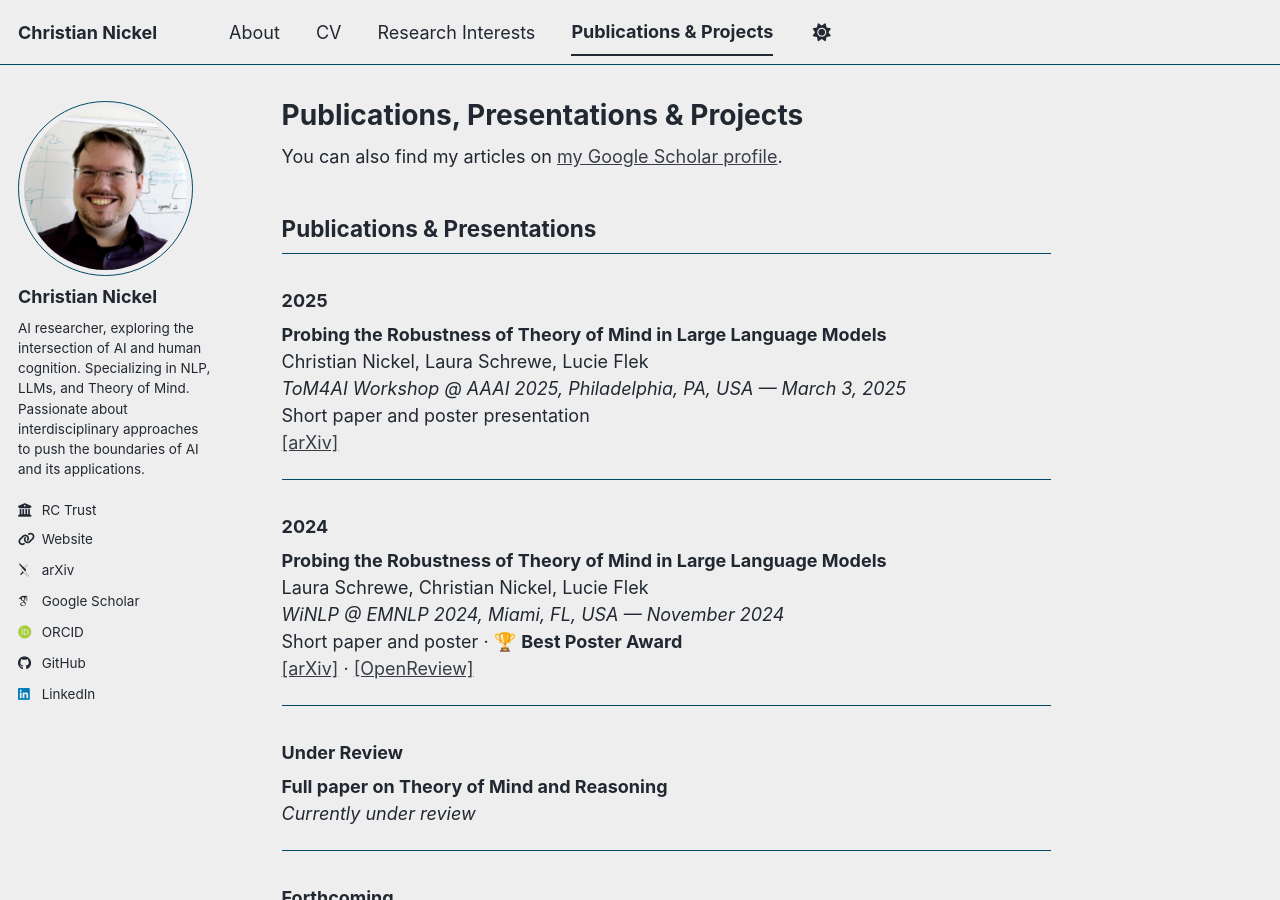
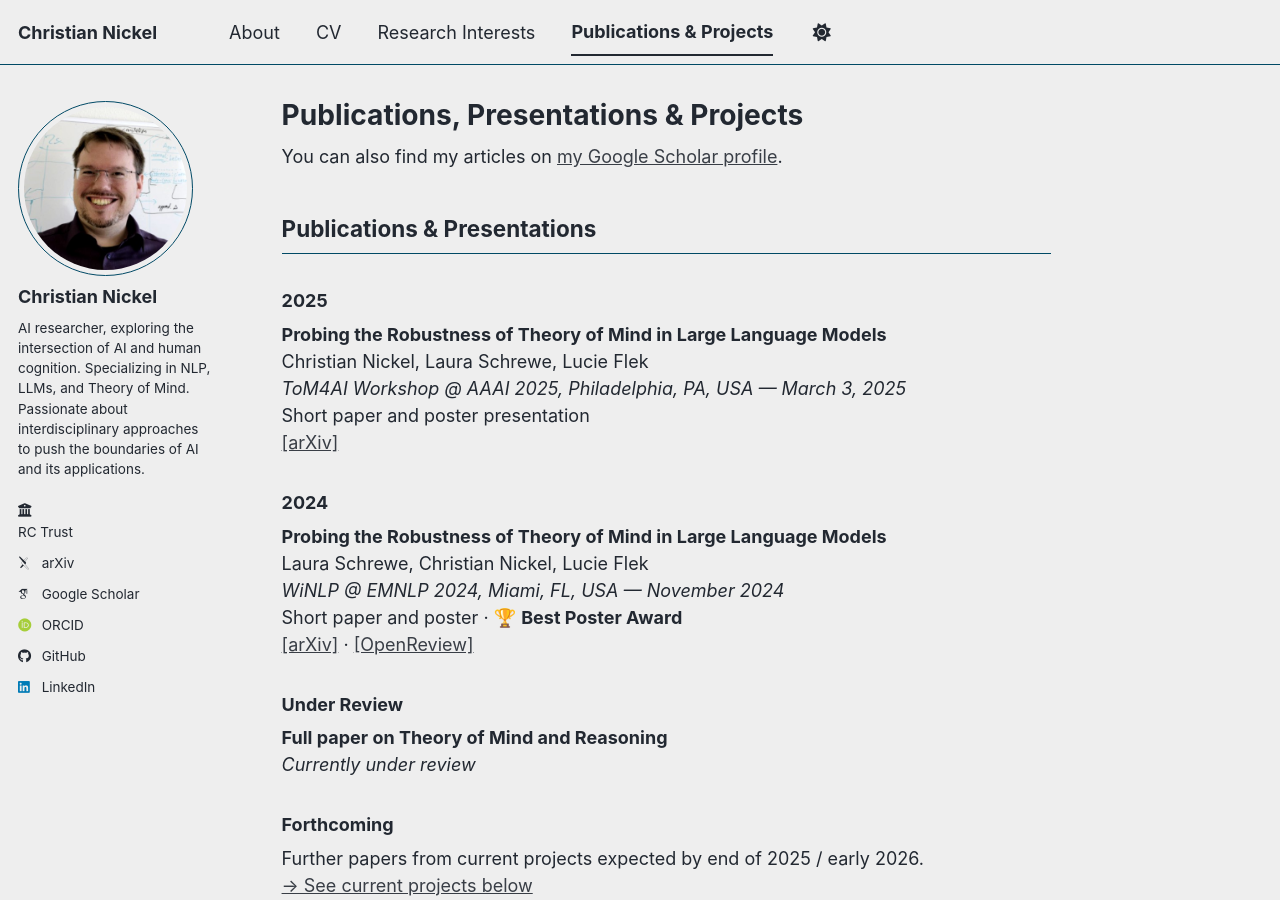
Before and after one commit to christianchrispost/christianchrispost.github.io, a Jekyll site: the page built from _pages/publications-presentations.md, in a window 1280 px wide and 900 px high. Built offline with Jekyll 4.4.1, drawn with Linux system fonts in a browser that asks for light colours; some web fonts are replaced; a script bundle is joined from its source files by our own code; library files that are not in the unit come from our copies.

Commit message:
some fixes, URL and formatting in interests

```diff
--- a/_config.yml
+++ b/_config.yml
@@ -36,7 +36,8 @@
   bio              : "AI researcher, exploring the intersection of AI and human cognition. Specializing in NLP, LLMs, and Theory of Mind. Passionate about interdisciplinary approaches to push the boundaries of AI and its applications."
   #location         : "Earth"
   employer         : "RC Trust"
-  uri              : "https://rc-trust.ai/"
+  employer_uri     : "https://rc-trust.ai/"
+  uri              : # Personal website URL
   #email            : "none@example.org"
   cv_pdf           : # e.g. "cv.pdf" — add your CV PDF to files/ and uncomment to show download button
 
--- a/_includes/author-profile.html
+++ b/_includes/author-profile.html
@@ -28,7 +28,7 @@
         <li class="author__desktop"><i class="fas fa-fw fa-location-dot icon-pad-right" aria-hidden="true"></i>{{ author.location }}</li>
       {% endif %}
       {% if author.employer %}
-        <li class="author__desktop"><i class="fas fa-fw fa-building-columns icon-pad-right" aria-hidden="true"></i>{{ author.employer }}</li>
+        <li class="author__desktop"><i class="fas fa-fw fa-building-columns icon-pad-right" aria-hidden="true"></i>{% if author.employer_uri %}<a href="{{ author.employer_uri }}" rel="noopener noreferrer">{{ author.employer }}</a>{% else %}{{ author.employer }}{% endif %}</li>
       {% endif %}
       {% if author.uri %}
         <li><a href="{{ author.uri }}"><i class="fas fa-fw fa-link icon-pad-right" aria-hidden="true"></i>{{ site.data.ui-text[site.locale].website_label | default: "Website" }}</a></li>
```
Also changed, not shown: _pages/publications-presentations.md (+0 -10 lines).
